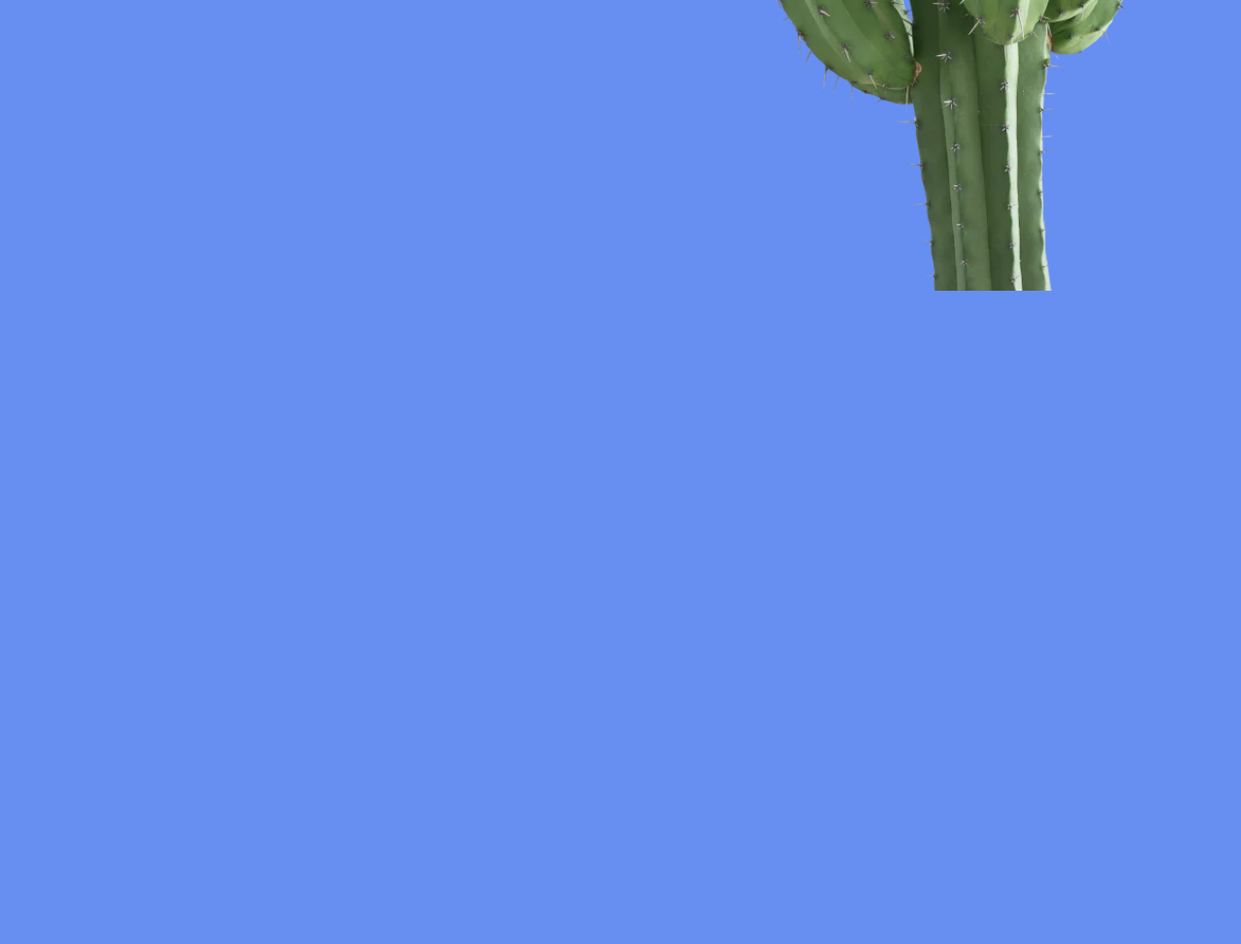
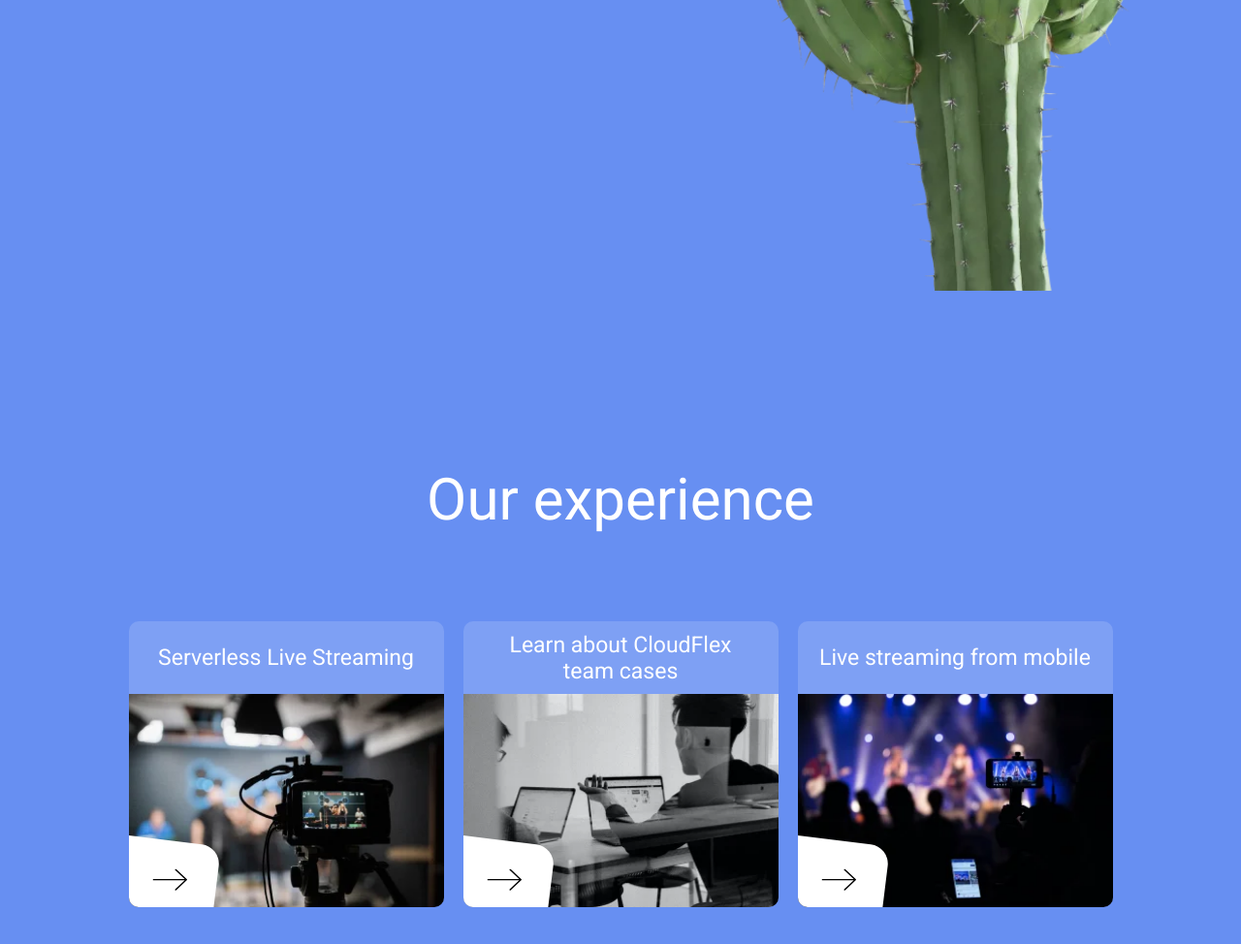
Before and after one commit to gulshat1705/live_streaming, a website: page index.html in a window 1280 px wide. Shown: the part 3488-4462 px from the top of the page at 97% size. Before the commit the page ends 3788 px from the top, so only its background shows below. Drawn offline with nearby package versions, Linux system fonts and the light colour scheme; files that its build step writes are made by us from their sources.

Commit message:
add experience section

```diff
--- a/index.html
+++ b/index.html
@@ -214,6 +214,59 @@
           </div>
         </div>
       </section>
+
+      <section class="experience-section" aria-label="experience-section">
+        <div class="container">
+          <div class="experience">
+            <h2 class="experience__title">Our experience</h2>
+            <div class="experience__cards-wrapper">
+              <figure class="img-card">
+                <h3 class="img-card__title">Serverless Live Streaming</h3>
+                <img
+                  src="assets/img/card_shooting.webp"
+                  alt="card_shooting img"
+                  class="img-card__preview"
+                />
+                <button class="img-card__btn">
+                  <svg class="img-card__btn-icon" aria-label="arrow icon">
+                    <use href="assets/sprites.svg#arrow-icon"></use>
+                  </svg>
+                </button>
+              </figure>
+
+              <figure class="img-card">
+                <h3 class="img-card__title">
+                  <span>Learn about CloudFlex</span><span> team cases</span>
+                </h3>
+                <img
+                  src="assets/img/card_working.webp"
+                  alt="card_working img"
+                  class="img-card__preview"
+                />
+                <button class="img-card__btn">
+                  <svg class="img-card__btn-icon" aria-label="arrow icon">
+                    <use href="assets/sprites.svg#arrow-icon"></use>
+                  </svg>
+                </button>
+              </figure>
+
+              <figure class="img-card">
+                <h3 class="img-card__title">Live streaming from mobile</h3>
+                <img
+                  src="assets/img/card_streaming.webp"
+                  alt="card_streaming img"
+                  class="img-card__preview"
+                />
+                <button class="img-card__btn">
+                  <svg class="img-card__btn-icon" aria-label="arrow icon">
+                    <use href="assets/sprites.svg#arrow-icon"></use>
+                  </svg>
+                </button>
+              </figure>
+            </div>
+          </div>
+        </div>
+      </section>
     </main>
   </body>
 </html>
--- a/styles/_cards.scss
+++ b/styles/_cards.scss
@@ -51,3 +51,61 @@
     }
   }
 }
+
+.img-card {
+  position: relative;
+  width: 325px;
+  height: 295px;
+  border-radius: 10px;
+  background-color: color.adjust(v.$color_white, $alpha: -0.85);
+  @include m.d-flex(space-between, center, nowrap, column, 0, 0);
+  overflow: hidden;
+  &__title {
+    @include m.font(23px, 400, v.$color-white);
+    @include m.d-flex(center, center, nowrap, column, 0, 0);
+    flex-grow: 1;
+  }
+  &__preview {
+    width: 100%;
+    height: 220px;
+  }
+
+  &__btn {
+    @include m.position(absolute, 1, -1, bottom, left, -20px, -30px);
+    width: 120px;
+    height: 90px;
+    border-radius: 20px;
+    border: none;
+    background-color: v.$color-white;
+    rotate: z 7deg;
+    transition: rotate 0.2s;
+
+    &-icon {
+      width: 36px;
+      height: 23px;
+      fill: v.$color_black;
+      rotate: z -7deg;
+      translate: 12px -3px;
+    }
+
+    &:hover {
+      cursor: pointer;
+      rotate: z 7deg;
+      scale: 1.3;
+
+      .img-card__btn-icon {
+        rotate: z -7deg;
+        translate: 17px -8px;
+      }
+    }
+  }
+  &:hover {
+    cursor: pointer;
+    box-shadow:
+      0 8px 20px 12px rgba(0, 0, 0, 0.15),
+      inset 0 -5px 70px 25px rgba(0, 0, 0, 0.2);
+  }
+  @media (max-width: v.$media_min) {
+    width: 300px;
+  }
+}
--- /dev/null
+++ b/styles/_experience.scss
@@ -0,0 +1,21 @@
+@use 'variables' as v;
+@use 'mixins' as m;
+
+.experience {
+  padding: 180px 0;
+  margin: 0 auto;
+  text-align: center;
+  @include m.d-flex(start, center, nowrap, column, 0, 90px);
+
+  &__title {
+    @include m.font(60px, 400, v.$color-white);
+
+    @media (max-width: v.$media_sm) {
+      @include m.font(35px, 400, v.$color-white);
+    }
+  }
+
+  &__cards-wrapper {
+    @include m.d-flex(space-around, center, wrap, row, 20px, 55px);
+  }
+}
--- a/styles/_importer.scss
+++ b/styles/_importer.scss
@@ -5,3 +5,4 @@
 @forward 'hero';
 @forward 'work';
 @forward 'about';
+@forward 'experience';
```
